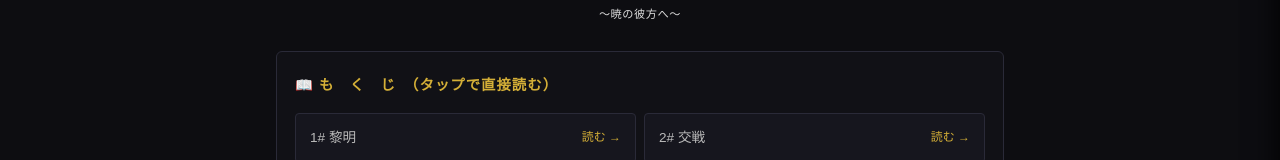
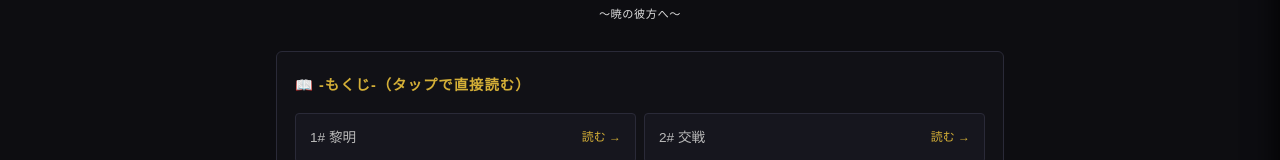
Before and after one commit to sayaka-moimoi/Shadows-saga, a plain HTML site: page index.html in a window 1280 px wide. Shown: the part 486-646 px from the top of the page. Drawn offline with Linux system fonts and the light colour scheme.

Commit message:
Update index.html

```diff
--- a/index.html
+++ b/index.html
@@ -381,7 +381,7 @@
       <article class="novel-body" id="novel-text"></article>
       <!-- 目次ページ時：プロローグ詩の直下に章一覧リンク -->
       <div class="link-list-card" id="top-chapter-portal" style="display: none;">
-        <div class="link-list-header">📖 も　く　じ　（タップで直接読む）</div>
+        <div class="link-list-header">📖 -もくじ-（タップで直接読む）</div>
         <div class="link-grid" id="chapter-grid"></div>
       </div>
       <div class="bottom-section" id="book-footer">
```
